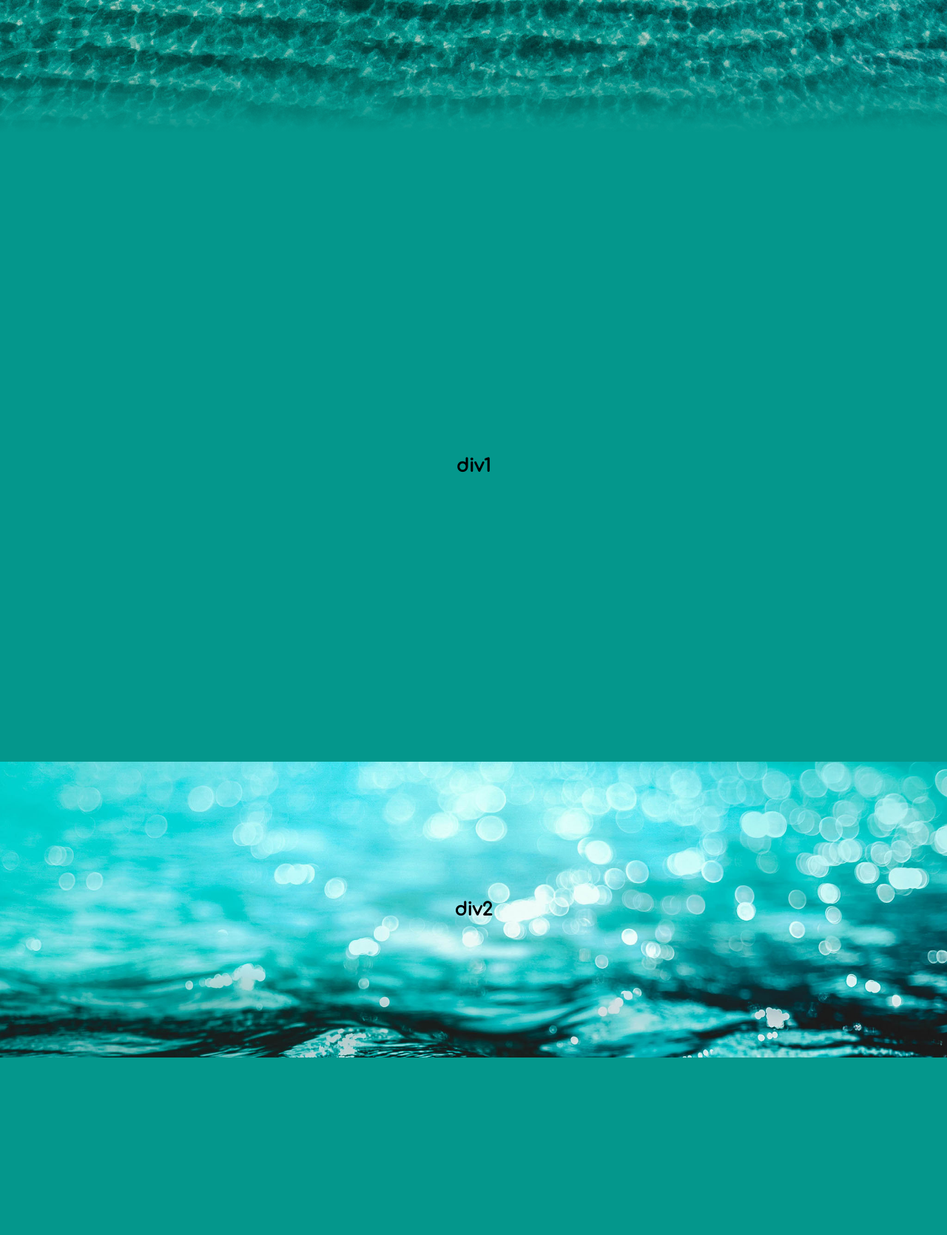
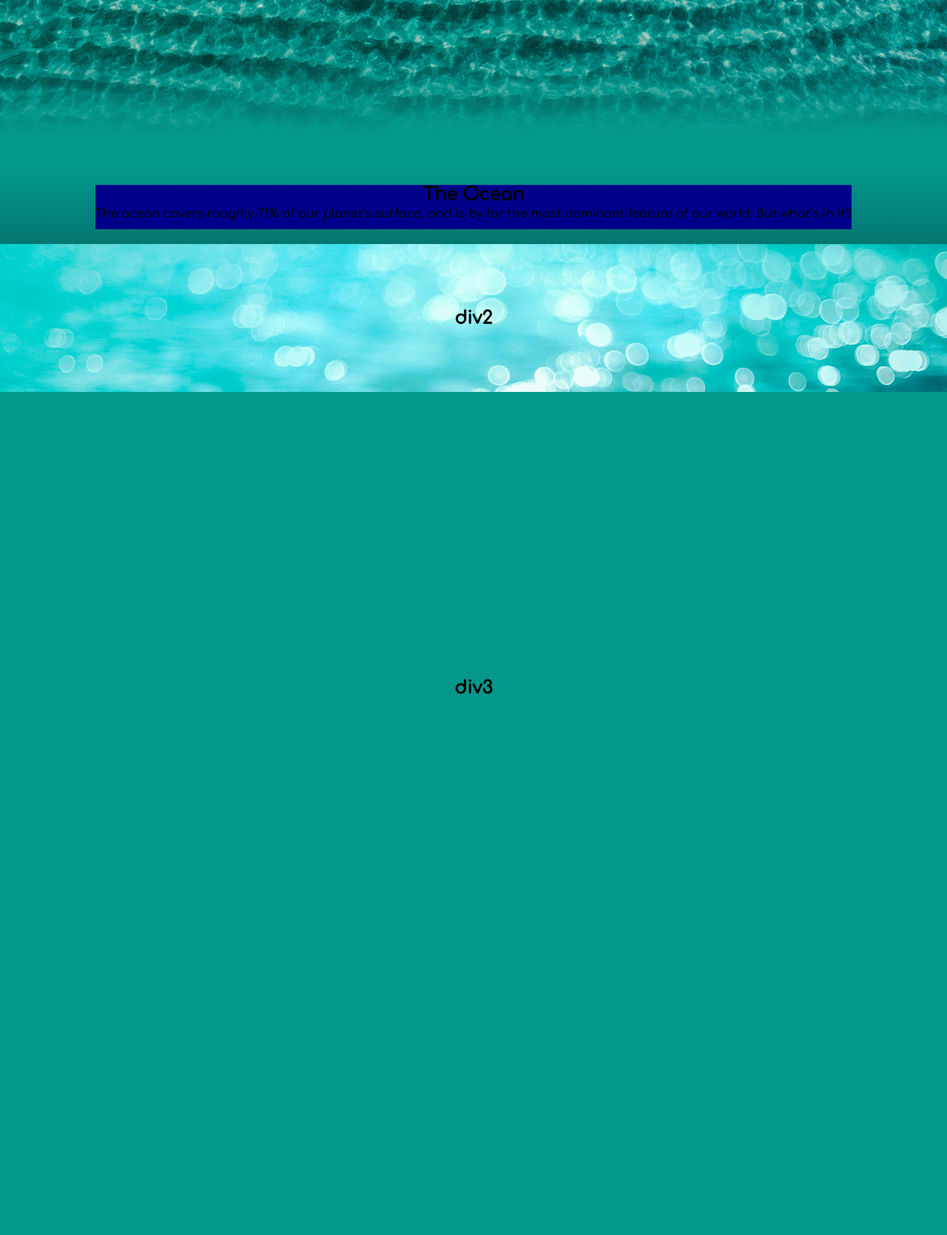
Before and after one commit to apantzar/webDev2021, a PHP site: page / in a window 1280 px wide. Shown: the part 810-2480 px from the top of the page at 74% size. Run offline with PHP 8.4, Linux system fonts and the light colour scheme; some libraries are stand-ins or nearby versions.

Commit message:
komit alithias

```diff
--- a/index.html
+++ b/index.html
@@ -62,7 +62,17 @@
             })
         </script>
 
-        <div class="div-texts Dtext-1"><h2>div1</h2></div>
+        <div class="div-texts Dtext-1">
+            <article id="Article">
+                <header class="first-header">
+                    <h2> The <span> Ocean</span></h2>
+                </header>
+                <p class="first-paragraph">
+                    The ocean covers roughly 71% of our planet’s surface, and is by far the most dominant feature of our world. But what’s in it?
+                </p>
+            </article>
+
+        </div>
         <div class="div-texts Dimage-1"><h2>div2</h2></div>
         <div class="div-texts Dtext-2"><h2>div3</h2></div>
         <div class="div-texts Dimage-2"><h2>div4</h2></div>
--- a/style.css
+++ b/style.css
@@ -98,8 +98,34 @@ section img
 }
 .Dimage-1
 {
-    height: 400px;
+    height: 200px;
     background-image: url(Images/1stpic.jpg);
     background-size: cover;
     background-attachment: fixed;
 }
+
+.Dtext-1
+{
+    height: 400px;
+    content: '';
+    position: relative;
+    bottom: 0;
+    width: 100%;
+    height: 100px;
+    background: linear-gradient(to top, #04776f,transparent);
+    z-index: 9;
+}
+.first-header
+{
+
+    text-align: center;
+    height: 30px;
+    background-color: darkblue;
+}
+.first-paragraph
+{
+    position: relative;
+    text-align: center;
+    height: 30px;
+    background-color: darkblue;
+}
```
